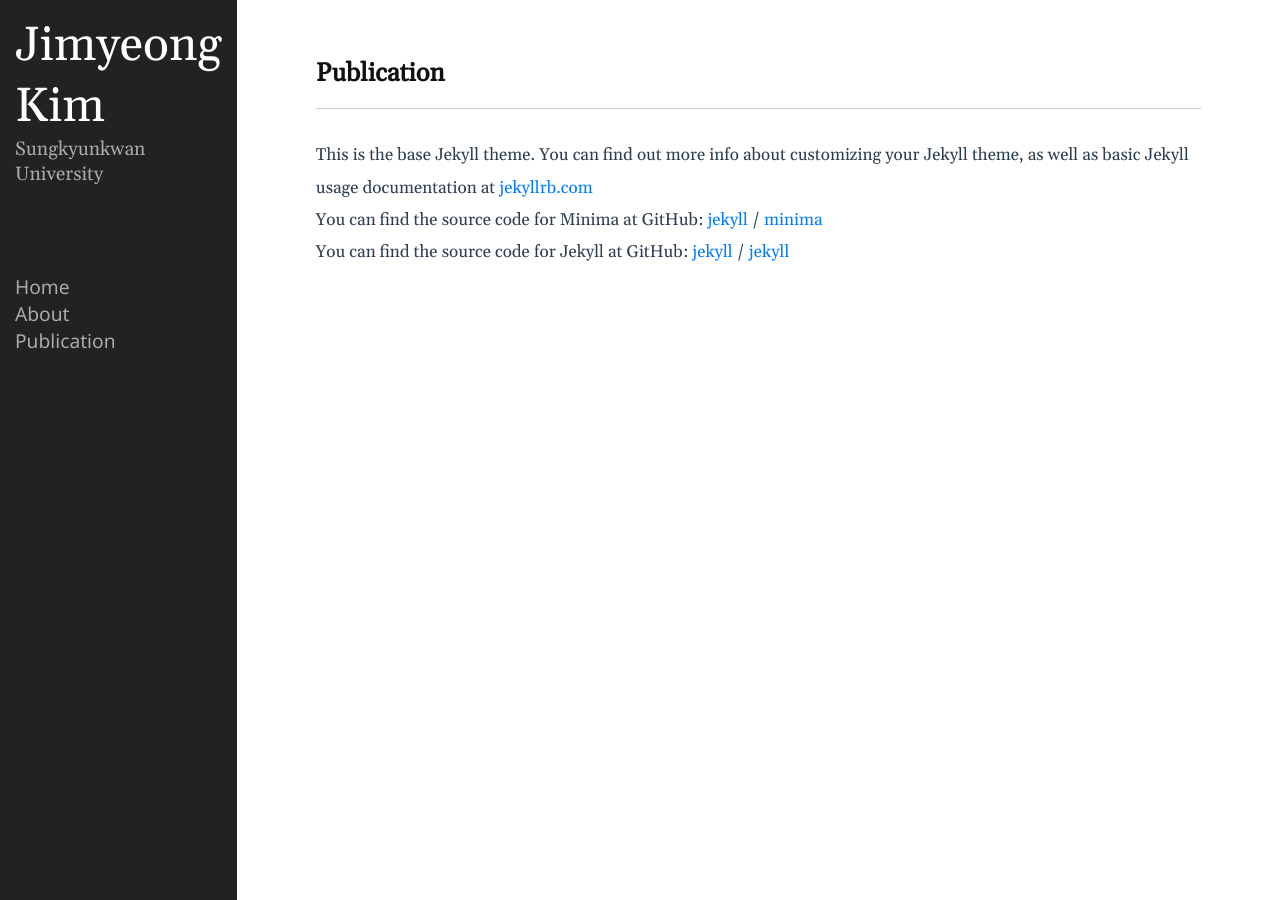
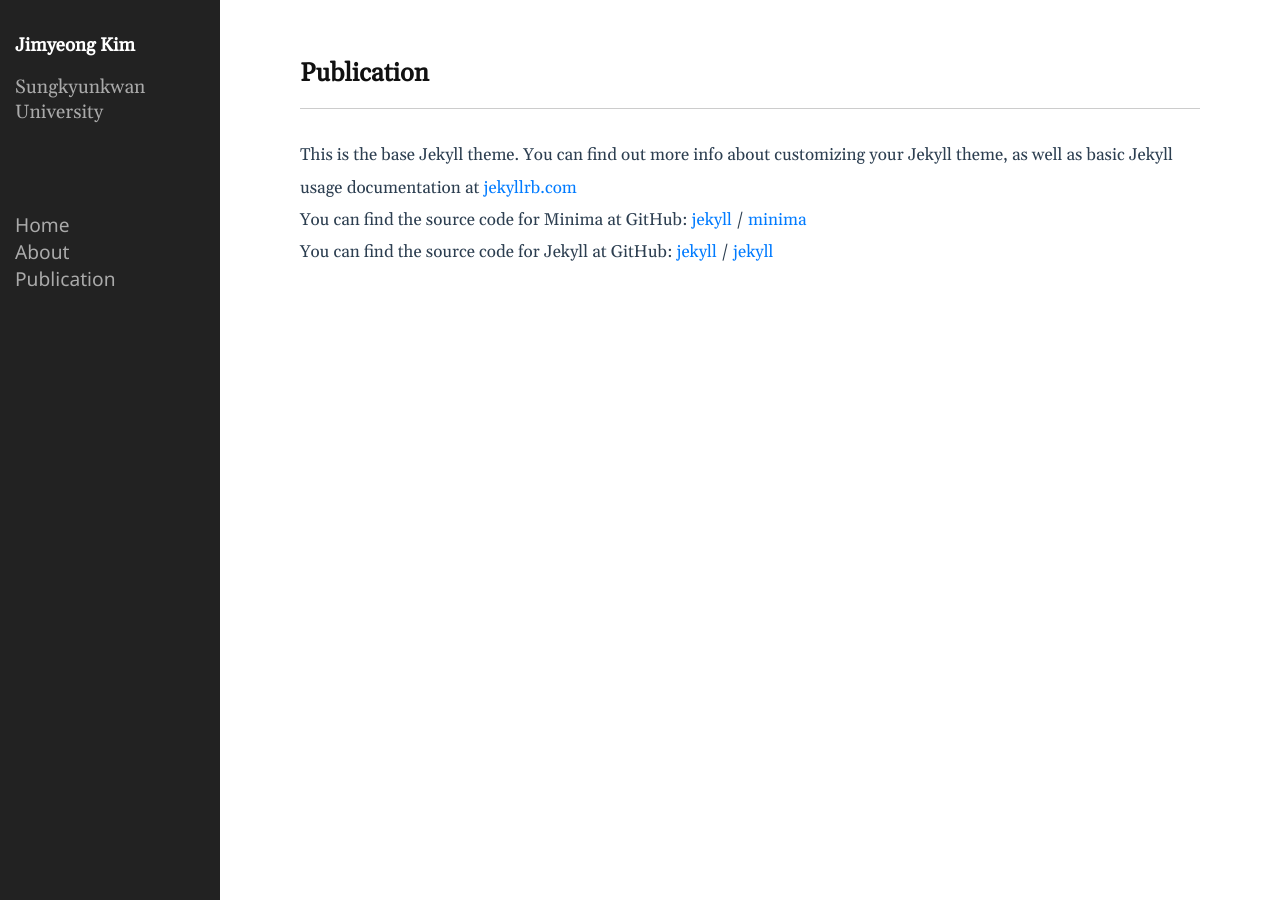
Before and after one commit to kimjimyeong93/kimjimyeong93.github.io, a Jekyll site: the page built from about.markdown, in a window 1280 px wide. Built offline with Jekyll 4.4.1, drawn with Linux system fonts in a browser that asks for light colours.

Commit message:
Update sidebar.html

```diff
--- a/_includes/sidebar.html
+++ b/_includes/sidebar.html
@@ -1,6 +1,6 @@
 <div class="sidebar-item sidebar-header">
 	<div class='sidebar-brand'>
-		<a>{{ site.title }}</a>
+		<h3>{{ site.title }}</h3>
 	</div>
 	<p class="lead">{{ site.description }}</p>
 	{%- if social.github -%}
```
